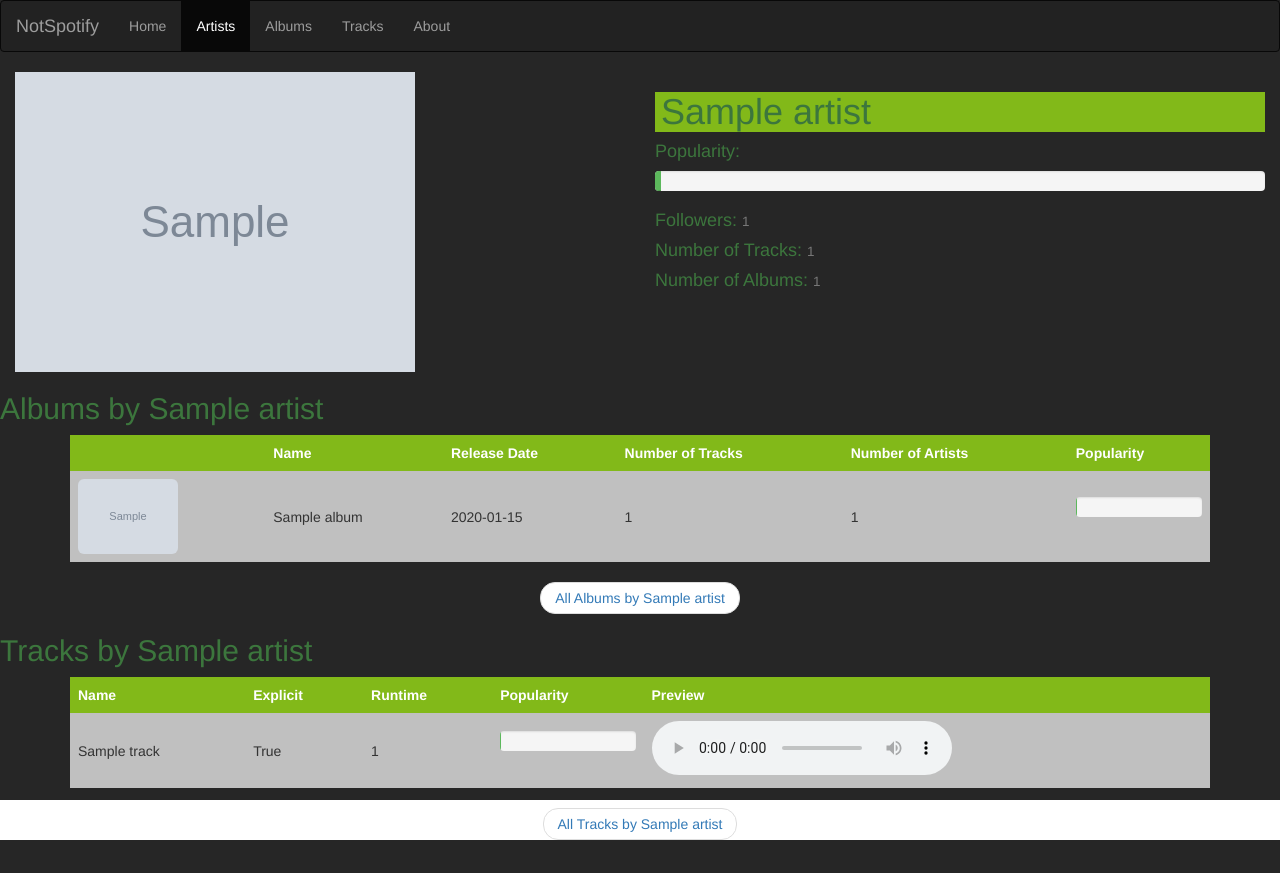
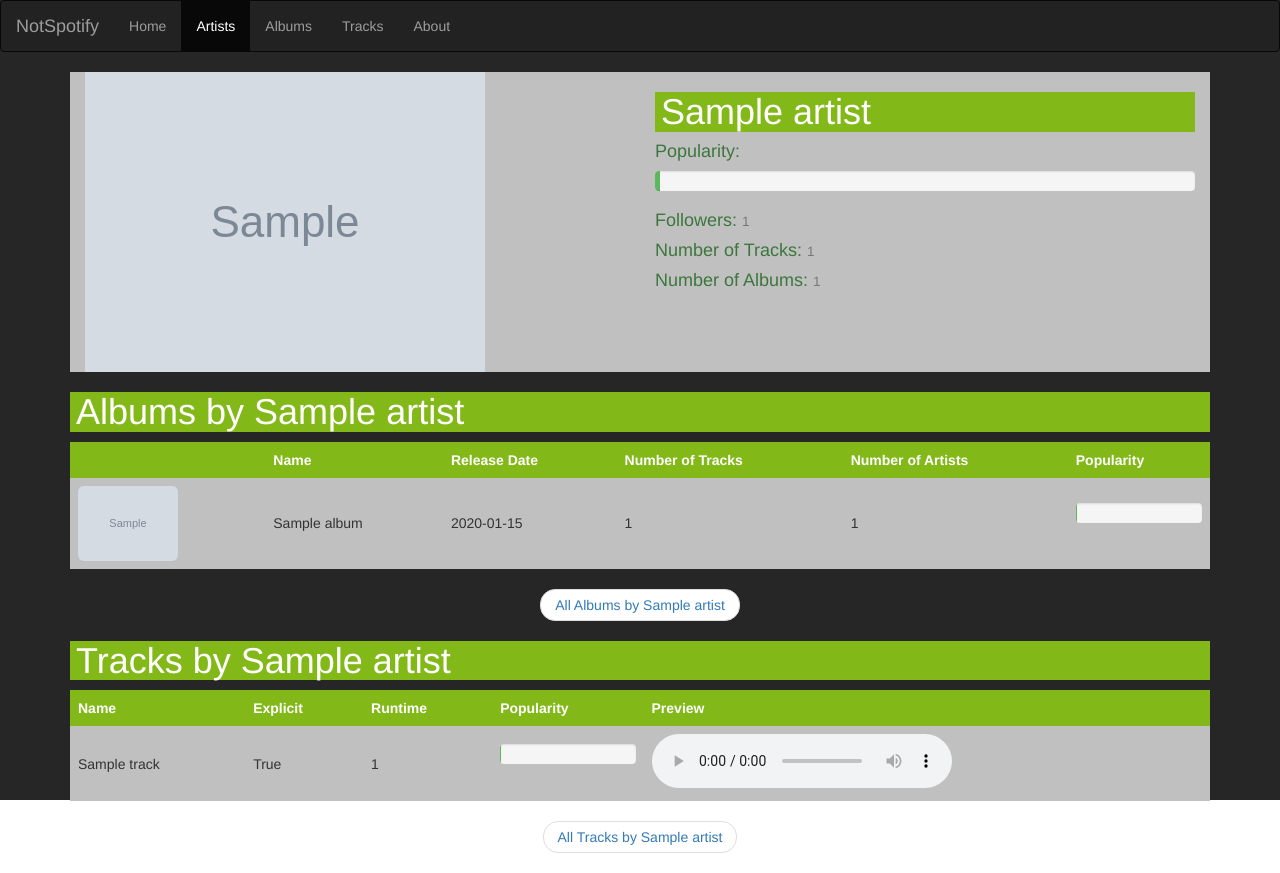
Before and after one commit to bullapse/cs373-idb-music, a Flask app: page /artist/1 in a window 1280 px wide. Before the commit the page ends 840 px from the top, so only its background shows below. Run offline with Flask 2, Linux system fonts and the light colour scheme; tables that the repository leaves empty hold one stand-in row (values such as "Sample post"); grey boxes marked "Sample" are stand-in pictures; some libraries are stand-ins or nearby versions.

Commit message:
fixing page layouts

```diff
--- a/notspotify/static/css/artists.css
+++ b/notspotify/static/css/artists.css
@@ -67,7 +67,7 @@ h1 {
 #splashblock {
     min-height: 100%;
     height: 100vh;
-    width: 80%;
+    width: 100%;
     margin: auto;
     color: white;
     background-color: #222222;
--- a/notspotify/templates/artist_description.html
+++ b/notspotify/templates/artist_description.html
@@ -34,14 +34,13 @@
 {% endblock %}
 
 {% block content %}
-
-<div class="container-fluid">
-  <div class="row">
+<div class="container">
+  <div class="media">
     <div class="col-md-6">
       <img class="img-responsive" src="{{artist.image_url}}">
     </div>
     <div class="col-md-6">
-      <h1 class="text-success">{{artist.name}}</h1>
+      <h1 id="headerBorder">{{artist.name}}</h1>
       <h4 class="text-success">Popularity:</h4>
       <div class="progress">
         <div class="progress-bar progress-bar-success" role="progressbar"
@@ -53,9 +52,7 @@
       <h4 class="text-success">Number of Albums: <small>{{artist.number_of_albums}}</small></h4>
     </div>
   </div>
-</div>
-<h2 class="text-success">Albums by {{artist.name}}</h2>
-<div class="container">
+<h1 id="headerBorder">Albums by {{artist.name}}</h1>
   <table id="table0">
     <thead>
       <tr>
@@ -107,14 +104,12 @@
       {% endfor %}
     </tbody>
   </table>
-</div>
 <nav>
   <ul class="pager">
     <li><a href="/album/artist/{{artist.id}}">All Albums by {{artist.name}}</a></li>
   </ul>
 </nav>
-<h2 class="text-success">Tracks by {{artist.name}}</h2>
-<div class="container">
+<h1 id="headerBorder">Tracks by {{artist.name}}</h1>
    <table id="table0">
      <thead>
        <tr>
@@ -160,11 +155,10 @@
        {% endfor %}
      </tbody>
    </table>
- </div>
  <nav>
    <ul class="pager">
      <li><a href="/track/artist/{{artist.id}}">All Tracks by {{artist.name}}</a></li>
    </ul>
  </nav>
-
+</div>
 {% endblock %}
--- a/notspotify/templates/index.html
+++ b/notspotify/templates/index.html
@@ -60,7 +60,7 @@
         <div class="splash">
           <div id="splashblock">
             <p id="splashtext"><a id="splashlink" href="/tracks">Discover Music.</a></p>
-            <p id="splashtext"><a id="splashlink" href="/tracks">Again.</a></p></div>
+            </div>
         </div>
     </div>
   </div>
--- a/notspotify/templates/track_description.html
+++ b/notspotify/templates/track_description.html
@@ -62,8 +62,7 @@
 </div>
 <div>
 
-<h2 class="text-success">Artist for: {{track.name}}</h2>
-<div class="container">
+<h1 id="headerBorder">Artist for: {{track.name}}</h1>
   <table id="table0">
     <thead>
       <tr>
@@ -104,5 +103,4 @@
     </tbody>
   </table>
 </div>
-</div>
 {% endblock %}
```
